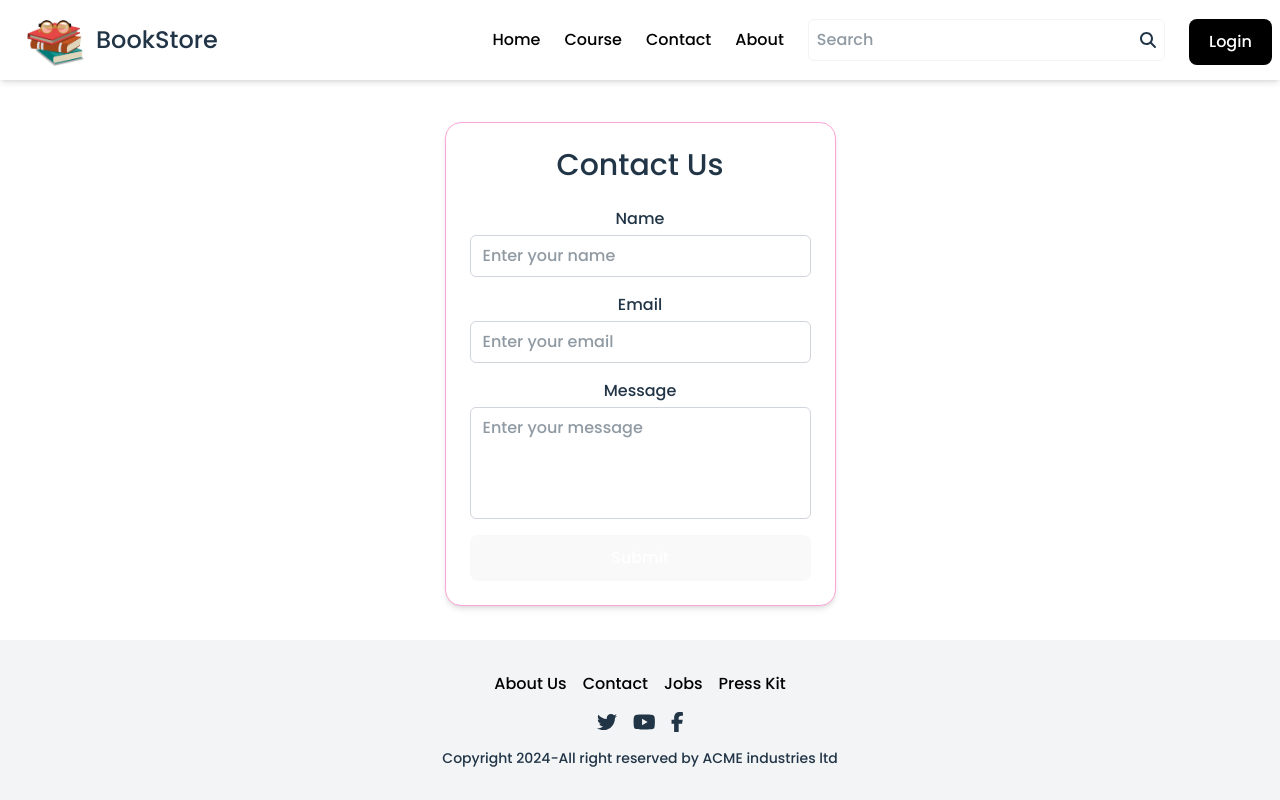
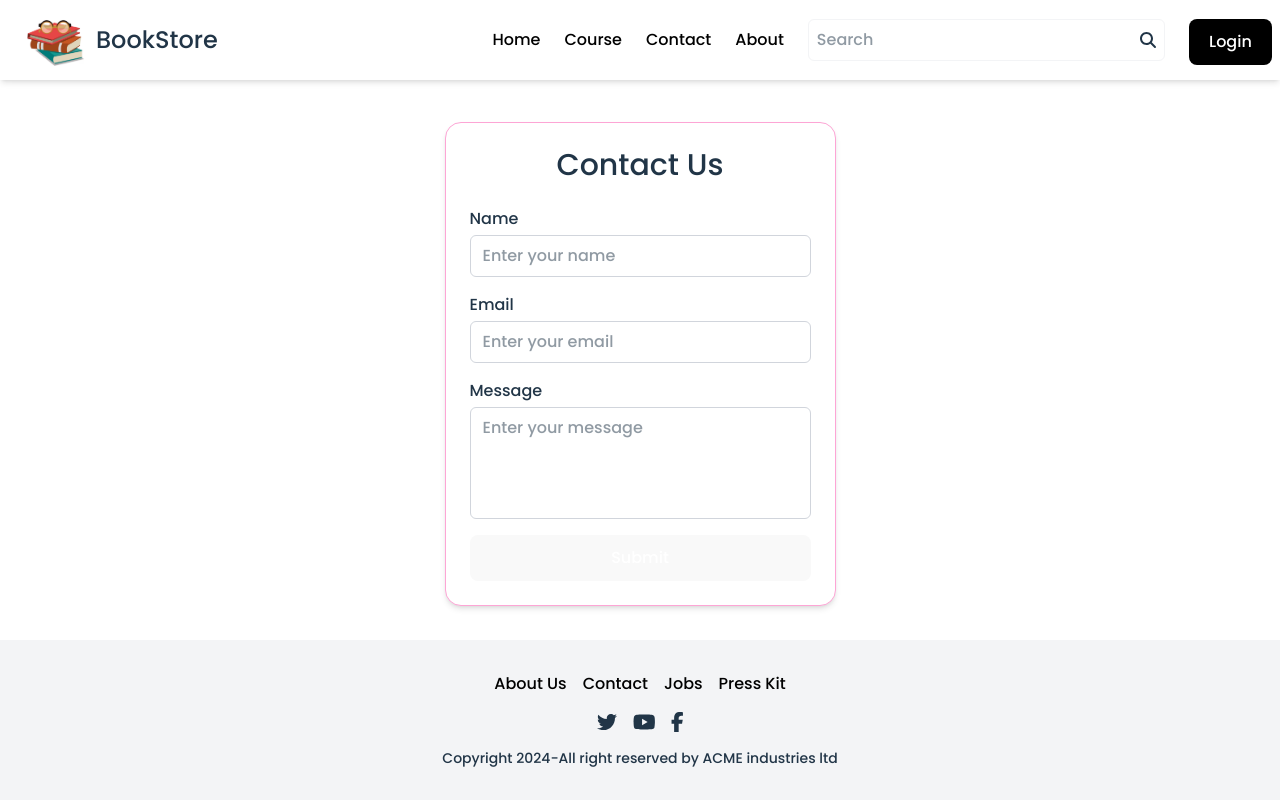
Before and after one commit to Tanu2406/bookstore_v2, a React (Vite) app in the folder Fronted/: page /contact in a window 1280 px wide. Built offline with nearby package versions, Linux system fonts and the light colour scheme; a web font is replaced by a local one.

Commit message:
modify contact.js

```diff
--- a/Fronted/src/components/Contact.jsx
+++ b/Fronted/src/components/Contact.jsx
@@ -21,7 +21,7 @@ const Contact = () => {
         {/* Form */}
         <form onSubmit={handleSubmit(onSubmit)} className="flex flex-col gap-4">
           {/* Name Input */}
-          <div className="flex flex-col">
+          <div className="flex flex-col text-left w-full">
             <label htmlFor="name" className="mb-1 font-medium">Name</label>
             <input
               id="name"
@@ -34,7 +34,7 @@ const Contact = () => {
           </div>
 
           {/* Email Input */}
-          <div className="flex flex-col">
+          <div className="flex flex-col text-left w-full">
             <label htmlFor="email" className="mb-1 font-medium">Email</label>
             <input
               id="email"
@@ -47,7 +47,7 @@ const Contact = () => {
           </div>
 
           {/* Message Textarea */}
-          <div className="flex flex-col">
+          <div className="flex flex-col text-left w-full">
             <label htmlFor="message" className="mb-1 font-medium">Message</label>
             <textarea
               id="message"
```
